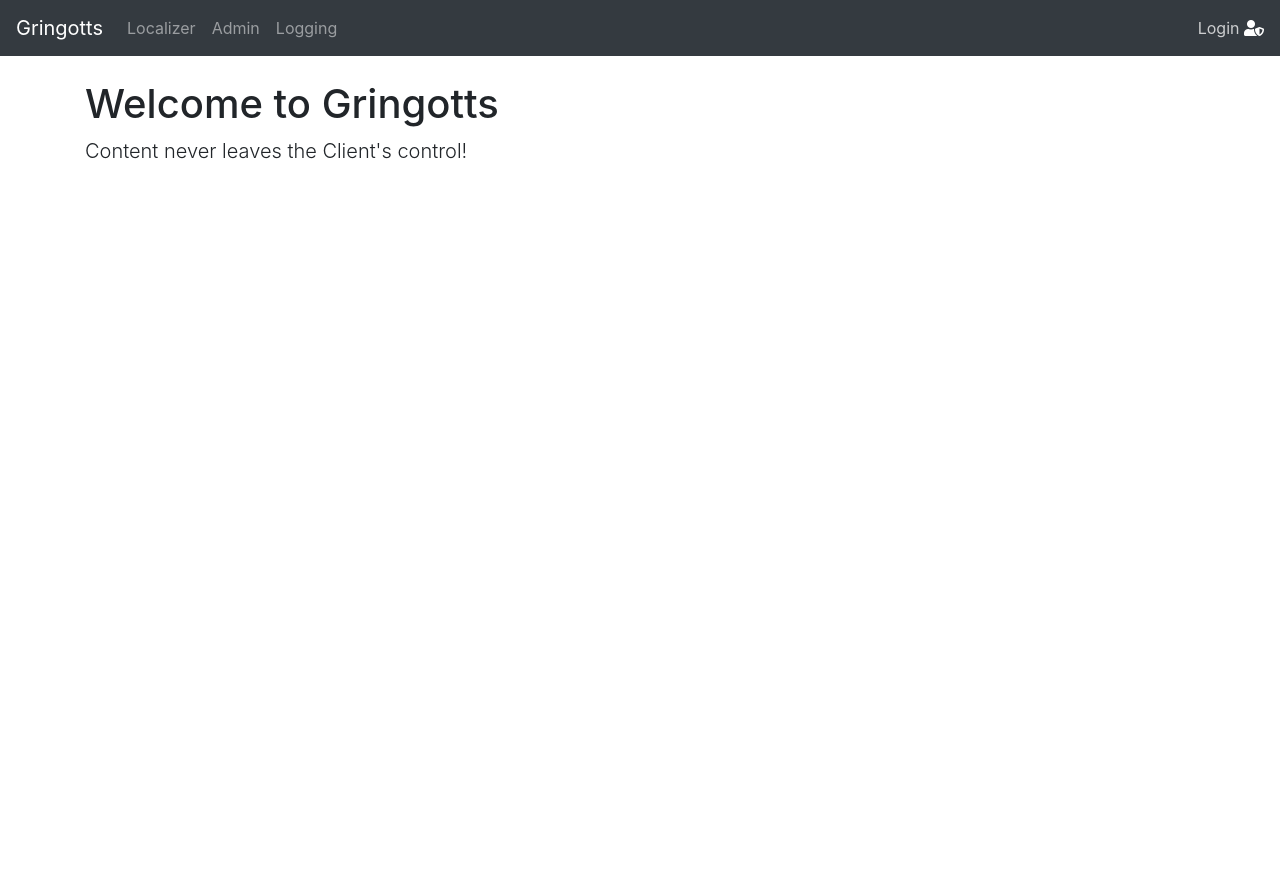
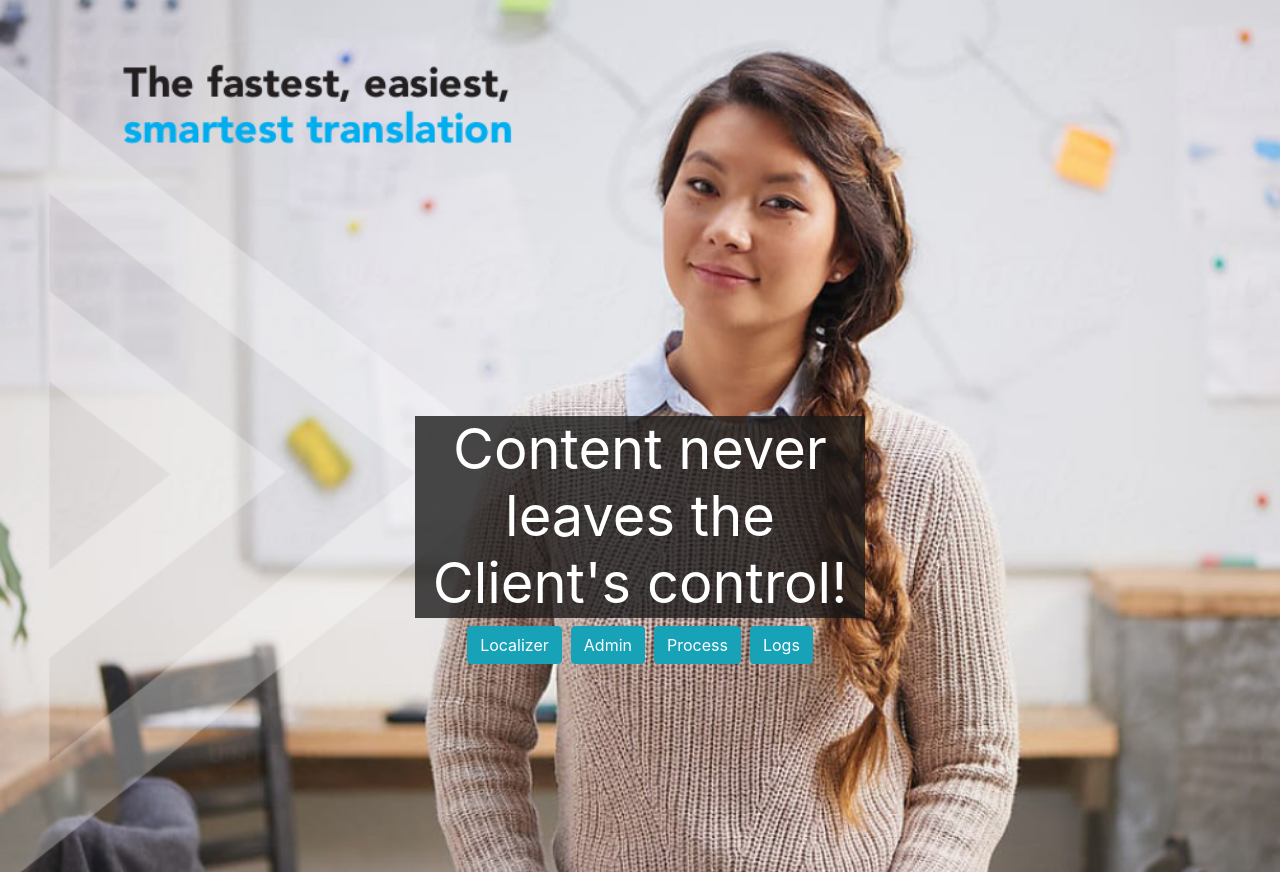
Before and after one commit to mike-thomas-nz/straker-hack, a website built with webpack: page src/index.html in a window 1280 px wide. Before the commit the page ends 800 px from the top, so only its background shows below. Built offline with nearby package versions, Linux system fonts and the light colour scheme; files whose address does not match are found by name; what video.js would draw is missing.

Commit message:
main page update

```diff
--- a/package.json
+++ b/package.json
@@ -31,6 +31,7 @@
     "css-loader": "2.1.1",
     "eslint": "5.16.0",
     "eslint-loader": "2.1.2",
+    "file-loader": "^3.0.1",
     "html-webpack-plugin": "3.2.0",
     "mini-css-extract-plugin": "0.6.0",
     "style-loader": "0.23.1",
--- a/src/index.html
+++ b/src/index.html
@@ -1,40 +1,39 @@
+<!doctype html>
 <html lang="en">
-<head>
-  <meta charset="UTF-8">
-  <meta name="viewport" content="width=device-width, initial-scale=1.0">
-  <meta http-equiv="X-UA-Compatible" content="ie=edge">
-  <title>Gringotts</title>
-  <link rel="stylesheet" href="https://use.fontawesome.com/releases/v5.8.2/css/all.css" integrity="sha384-oS3vJWv+0UjzBfQzYUhtDYW+Pj2yciDJxpsK1OYPAYjqT085Qq/1cq5FLXAZQ7Ay" crossorigin="anonymous">
-</head>
-<body>
-  <nav class="navbar navbar-expand-md navbar-dark bg-dark fixed-top">
-    <a class="navbar-brand" href="/">Gringotts</a>
-    <button class="navbar-toggler" type="button" data-toggle="collapse" data-target="#navbarsExampleDefault" aria-controls="navbarsExampleDefault" aria-expanded="false" aria-label="Toggle navigation">
-      <span class="navbar-toggler-icon"></span>
-    </button>
-    <div class="collapse navbar-collapse" id="navbarsExampleDefault">
-      <ul class="navbar-nav mr-auto">
-        <li class="nav-item">
-          <a class="nav-link" href="workbench.html">Localizer</a>
-        </li>
-        <li class="nav-item">
-          <a class="nav-link" href="admin.html">Admin</a>
-        </li>
-        <!-- <li class="nav-item">
-          <a class="nav-link" href="dashboard.html">Dashboard</a>
-        </li> -->
-        <li class="nav-item">
-          <a class="nav-link" href="logging.html">Logging</a>
-        </li>
-      </ul>
-      <span style="color:rgba(255, 255, 255, 0.75);">Login <i class="fas fa-sliders-h fa-md fa-user-shield" style="color:#fff;"></i></span>
+  <head>
+    <meta charset="utf-8">
+    <meta name="viewport" content="width=device-width, initial-scale=1, shrink-to-fit=no">
+    <title>Product example · Bootstrap</title>
+  </head>
+  <body>
+    <div class="top">
+<p>&nbsp;</p>
+<p>&nbsp;</p>
+<p>&nbsp;</p>
+<p>&nbsp;</p>
+<p>&nbsp;</p>
+<p>&nbsp;</p>
+<p>&nbsp;</p>
+<p>&nbsp;</p>
+<div class="position-relative overflow-hidden p-3 p-md-5 m-md-3 text-center">
+  <div class="col-md-5 mx-auto my-5">
+    <h1 class="display-4 font-weight-normal text-block">Content never leaves the Client's control!</h1>
+    <a class="btn btn-info" href="workbench.html">Localizer</a>&nbsp;
+    <a class="btn btn-info" href="admin.html">Admin</a>&nbsp;
+    <a class="btn btn-info" href="dashboard.html">Process</a>&nbsp;
+    <a class="btn btn-info" href="logging.html">Logs</a>
+  </div>
+  <div class="product-device shadow-sm d-none d-md-block"></div>
+  <div class="product-device product-device-2 shadow-sm d-none d-md-block"></div>
+</div>
+
+<footer class="container py-5">
+  <div class="row">
+    <div class="col-12 col-md">
     </div>
-  </nav>
-  <main role="main" class="container">
-      <h1>Welcome to Gringotts</h1>
-      <p class="lead">
-        Content never leaves the Client's control!
-      </p>
-  </main>
+  </div>
+</footer>
+</div>
+<script src="https://code.jquery.com/jquery-3.3.1.slim.min.js" crossorigin="anonymous"></script>
 </body>
 </html>
--- a/src/style.css
+++ b/src/style.css
@@ -29,8 +29,12 @@
 }
 
 /* --- HACK TAIRAWHITIT --- */
-body {
-    padding-top: 5rem;
+.top {
+    /* padding-top: 5rem; */
+    background-image: url('assets/images/Branding.png');
+    background-size:     cover;
+    background-repeat:   no-repeat;
+    background-position: top center;
 }
 
 .bd-placeholder-img {
@@ -47,3 +51,8 @@ body {
         font-size: 3.5rem;
     }
 }
+
+.text-block {
+    background-color:rgba(26, 25, 25, 0.788);
+    color: white;
+}
--- a/webpack.config.js
+++ b/webpack.config.js
@@ -56,6 +56,12 @@ module.exports = {
         use: 'babel-loader'
       },
       {
+        test: /\.(png|svg|jpg|gif)$/,
+        use: [
+          'file-loader'
+        ]
+      },
+      {
         test: /\.css$/,
         use: [
           {
```
Also changed, not shown: src/workbench/index.html (+1 -2 lines), src/assets/images/Branding.png (added), 1 other file.
